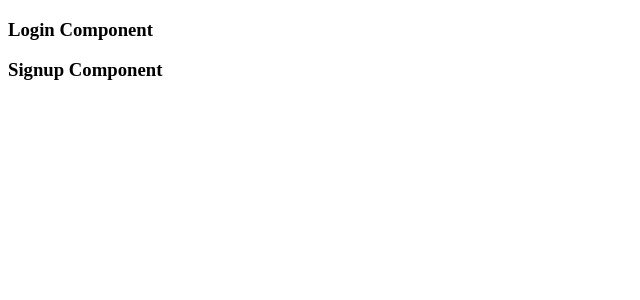
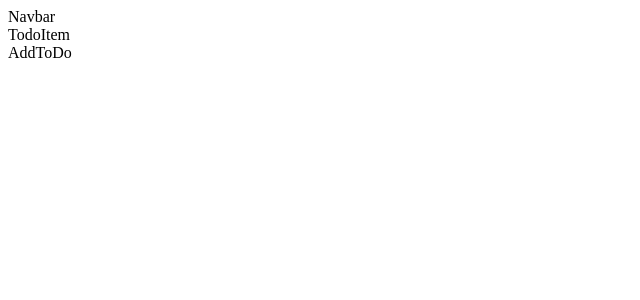
Before and after one commit to kalyancharlie/Todo-App, a React (Create React App) app: page / in a window 1280 px wide. Shown: the top 300 px of the page, without its empty margins (0-640 px from the left). Built offline with nearby package versions, Linux system fonts and the light colour scheme.

Commit message:
component structure created

```diff
--- a/src/App.js
+++ b/src/App.js
@@ -1,14 +1,12 @@
 import "./reset.css";
-import LoginComponent from "./components/LoginPage/LoginComponent";
-import SignupComponent from "./components/SignupPage/SignupComponent";
+import TodoApp from "./components/TodoApp";
 
-function App() {
-  return (
-    <>
-      <LoginComponent />
-      <SignupComponent />
-    </>
-  );
-}
+const App = () => {
+    return (
+        <>
+            <TodoApp />
+        </>
+    );
+};
 
 export default App;
--- /dev/null
+++ b/src/components/TodoApp/AddTodo.js
@@ -0,0 +1,11 @@
+import React from 'react'
+
+const AddTodo = () => {
+    return (
+        <div>
+            AddToDo
+        </div>
+    )
+}
+
+export default AddTodo
--- /dev/null
+++ b/src/components/TodoApp/Navbar.js
@@ -0,0 +1,11 @@
+import React from 'react'
+
+const Navbar = () => {
+    return (
+        <div>
+            Navbar
+        </div>
+    )
+}
+
+export default Navbar
--- /dev/null
+++ b/src/components/TodoApp/TodoItem.js
@@ -0,0 +1,9 @@
+const TodoItem = () => {
+    return (
+        <div>
+            TodoItem
+        </div>
+    )
+}
+
+export default TodoItem
--- /dev/null
+++ b/src/components/TodoApp/TodosList.js
@@ -0,0 +1,12 @@
+import React from 'react'
+import TodoItem from './TodoItem'
+
+const TodosList = () => {
+    return (
+        <div>
+            <TodoItem />
+        </div>
+    )
+}
+
+export default TodosList
--- /dev/null
+++ b/src/components/TodoApp/index.js
@@ -0,0 +1,29 @@
+import React, { useState } from "react";
+import Navbar from "./Navbar";
+import TodosList from "./TodosList";
+import AddTodo from "./AddTodo";
+
+// All components and routes will go here
+
+// App Context
+export const TodoContext = React.createContext([])
+// App Initial State
+const initialState = [{
+    id: 1,
+    todoText: 'Todo Text',
+    isCompleted: false,
+    createdAt: new Date().getTime(),
+}]
+
+const TodoApp = () => {
+    const [todosList, setTodosList] = useState(initialState)
+    return (
+        <TodoContext.Provider value={{todosList, setTodosList}}>
+            <Navbar />
+            <TodosList />
+            <AddTodo />
+        </TodoContext.Provider>
+    );
+};
+
+export default TodoApp;
```
Also changed, not shown: src/components/Auth/LoginComponent.js (renamed from src/components/LoginPage/LoginComponent.js), src/components/Auth/SignupComponent.js (renamed from src/components/SignupPage/SignupComponent.js), src/components/Auth/styles.css (added), src/components/TodoApp/styles.css (added).
